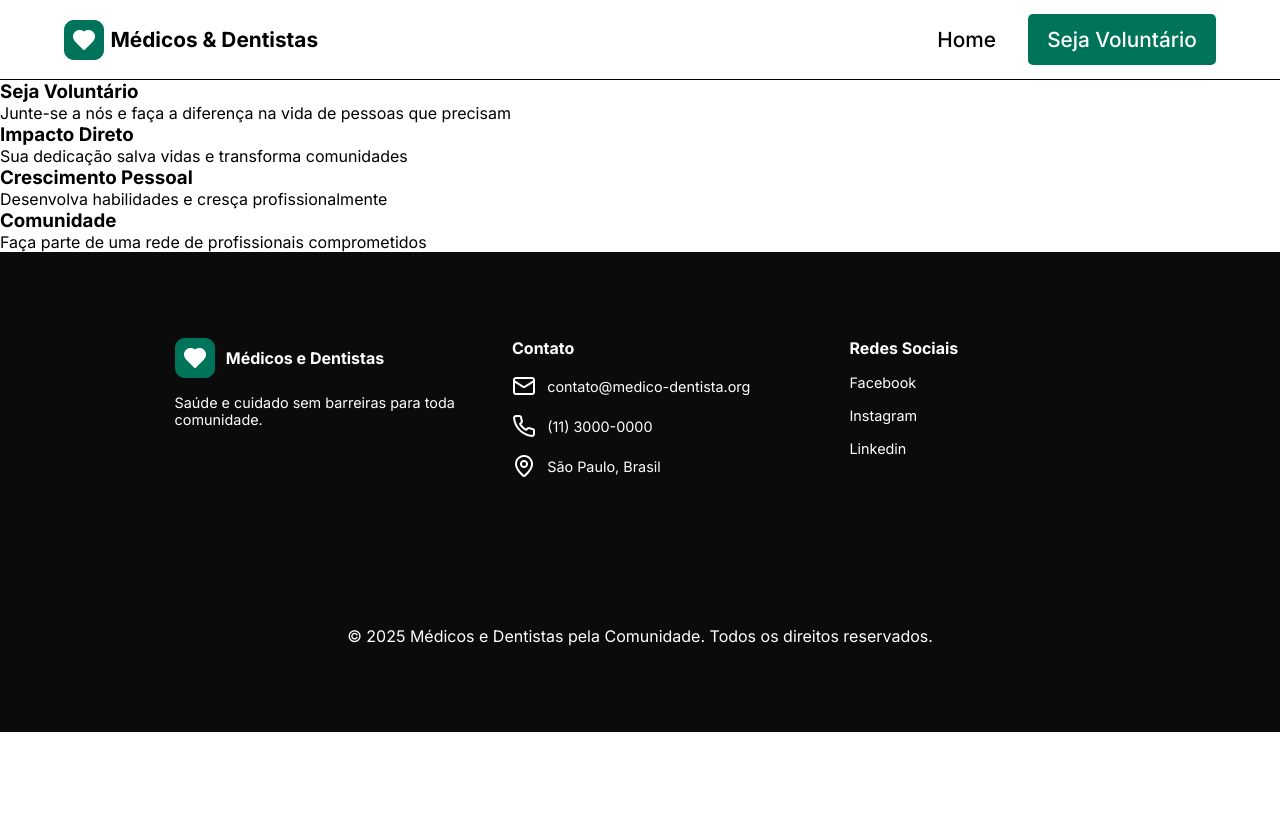
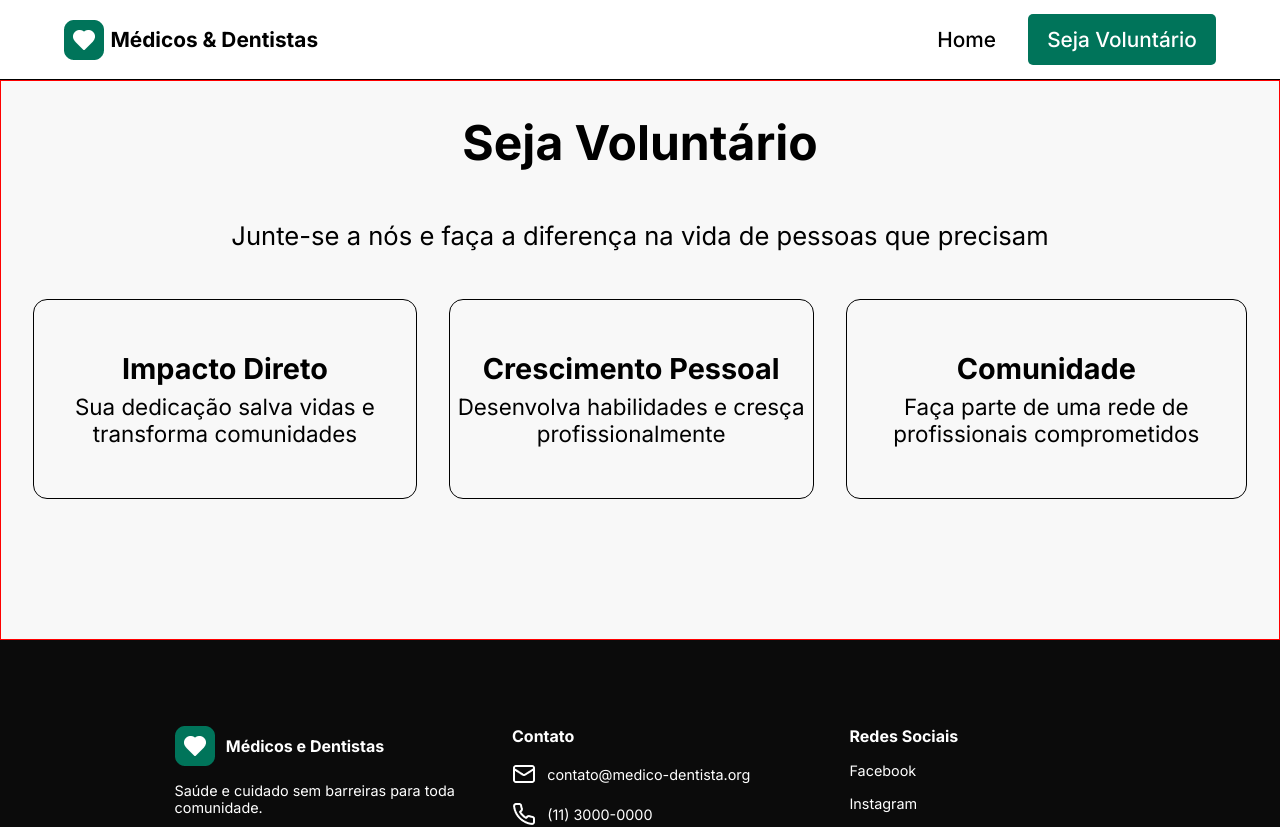
Before and after one commit to laecio22/desafio-router, a React (Vite) app: page /voluntarios in a window 1280 px wide. Shown: the top 827 px of the page. Before the commit the page ends 800 px from the top, so only its background shows below. Built offline with nearby package versions, Linux system fonts and the light colour scheme.

Commit message:
style:estilização  da  sessão  principal  da página  de voluntários

```diff
--- a/src/components/cardVantagens/CardVantagens.jsx
+++ b/src/components/cardVantagens/CardVantagens.jsx
@@ -2,10 +2,10 @@ import s from './cardVantagens.module.scss'
 
 const CardVantagens = (props) => {
   return (
-    <section>
+    <article className={s.article}>
       <h3>{props.title}</h3>
-      <p>{props.description}</p>
-    </section>
+      <p className={s.description}>{props.description}</p>
+    </article>
   )
 }
 
--- a/src/components/cardVantagens/cardVantagens.module.scss
+++ b/src/components/cardVantagens/cardVantagens.module.scss
@@ -0,0 +1,19 @@
+@use "../../colors.scss";
+.article {
+  border: 1px solid colors.$color-black;
+  height: 25vh;
+  display: flex;
+  flex-direction: column;
+  align-items: center;
+  justify-content: center;
+  gap: 0.4rem;
+  border-radius: 14px;
+  h3 {
+    font-size: 1.8rem;
+  }
+
+  .description {
+    text-align: center;
+    font-size: 1.4rem;
+  }
+}
--- a/src/pages/voluntarios/Voluntarios.jsx
+++ b/src/pages/voluntarios/Voluntarios.jsx
@@ -2,11 +2,11 @@ import CardVantagens from "../../components/cardVantagens/CardVantagens";
 import s from "./voluntarios.module.scss";
 const Voluntarios = () => {
   return (
-    <section>
+    <main>
       <section className={s.containerVoluntario}>
         <h1>Seja Voluntário</h1>
         <p>Junte-se a nós e faça a diferença na vida de pessoas que precisam</p>
-        <div>
+        <div className={s.containerCards}>
           <CardVantagens
           title="Impacto Direto"
           description="Sua dedicação salva vidas e transforma comunidades"/>
@@ -23,7 +23,7 @@ const Voluntarios = () => {
       {/* <section className={s.containerForm}>
         <form></form>
       </section> */}
-    </section>
+    </main>
   );
 };
 
--- a/src/pages/voluntarios/voluntarios.module.scss
+++ b/src/pages/voluntarios/voluntarios.module.scss
@@ -0,0 +1,28 @@
+@use "../../colors.scss";
+.containerVoluntario {
+  height: 70vh;
+  display: flex;
+  flex-direction: column;
+  align-items: center;
+  gap: 3rem;
+  padding: 2rem;
+  background-color: colors.$color-light;
+  color: colors.$color-black;
+  border: 1px solid red;
+
+  h1 {
+    font-size: 3rem;
+    font-weight: bold;
+  }
+
+  p {
+    font-weight: 400;
+    font-size: 1.6rem;
+  }
+
+  .containerCards {
+    display: flex;
+    justify-content: space-between;
+    gap: 2rem;
+  }
+}
```
